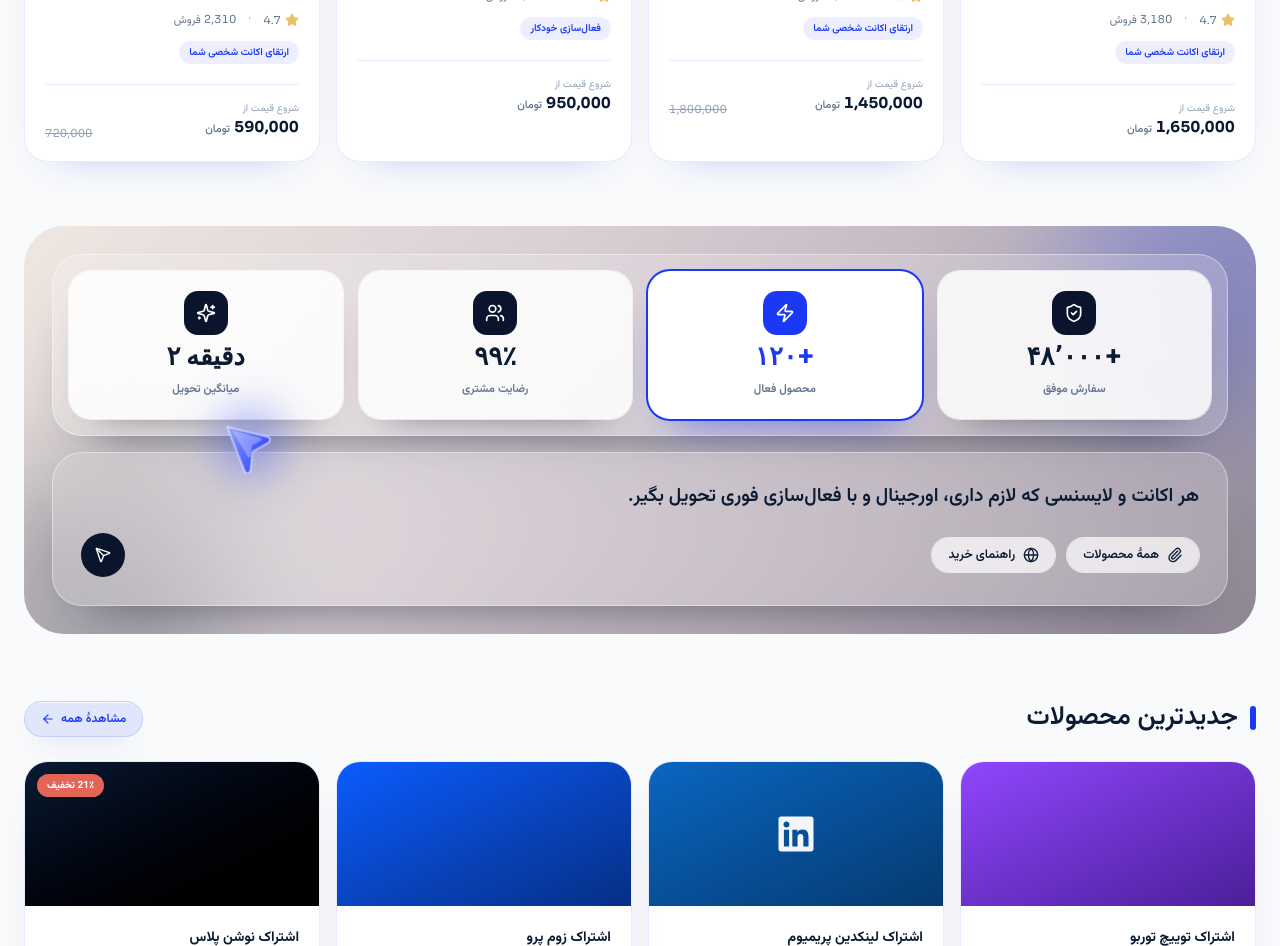
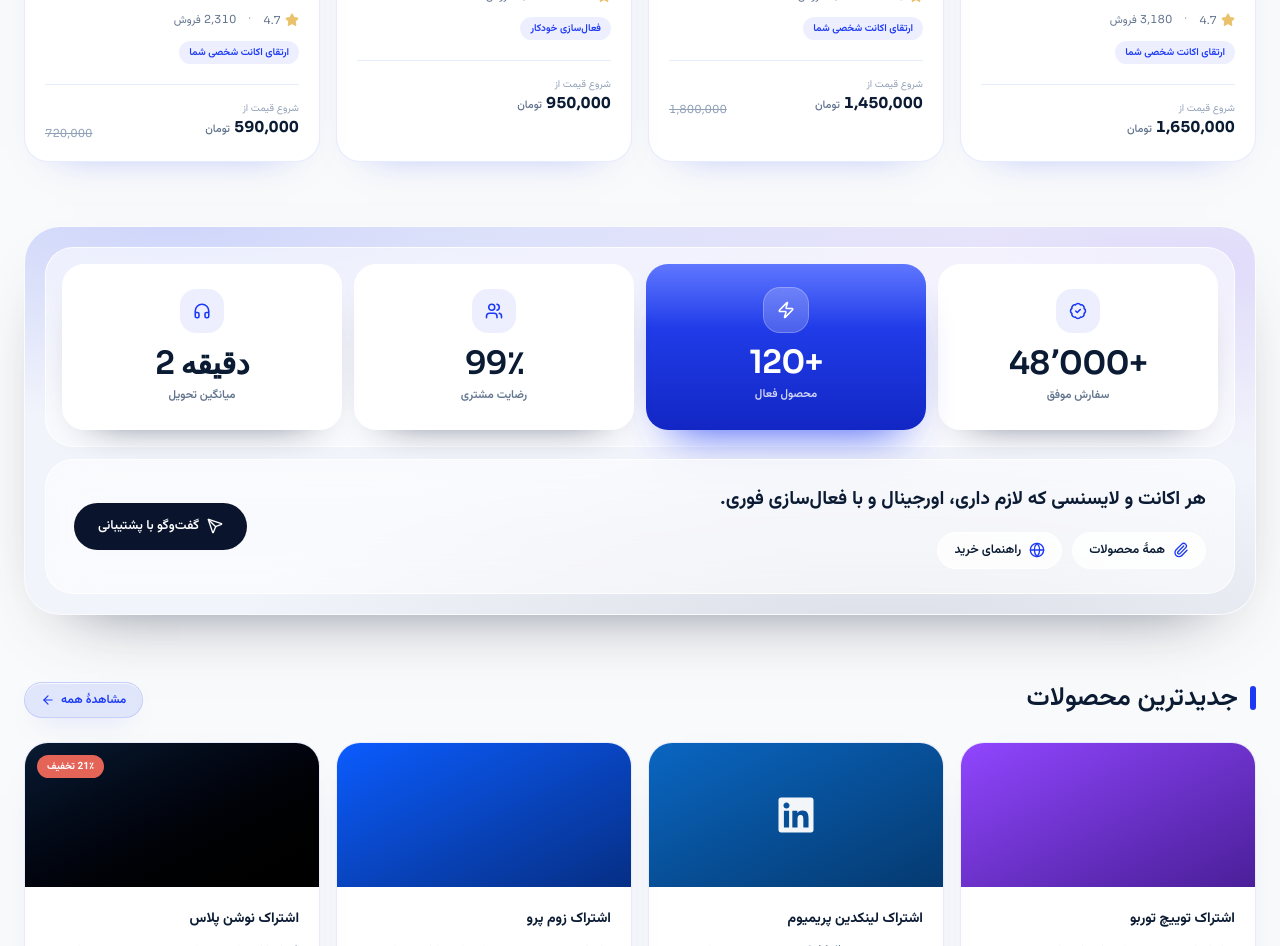
Before and after one commit to hesaamhub/echshop, a Next.js app: page / in a window 1280 px wide. Shown: the part 2320-3266 px from the top of the page. Built offline with nearby package versions, Linux system fonts and the light colour scheme; some icons are missing.

Commit message:
style: ارتقای طراحی پنل آمار + اعداد لاتین

```diff
--- a/src/app/page.tsx
+++ b/src/app/page.tsx
@@ -1,11 +1,11 @@
 import Link from "next/link"
 import {
   ArrowLeft,
+  BadgeCheck,
   Globe,
+  Headphones,
   Paperclip,
   Send,
-  ShieldCheck,
-  Sparkles,
   Users,
   Zap,
 } from "lucide-react"
@@ -28,7 +28,24 @@ const deckIds = new Set(
 )
 
 /** آیکون هر کاشی آمار */
-const statIcons = [ShieldCheck, Zap, Users, Sparkles]
+const statIcons = [BadgeCheck, Zap, Users, Headphones]
+
+/** تبدیل ارقام فارسی و عربی به لاتین */
+function latinDigits(value: string | number) {
+  const fa = "\u06f0\u06f1\u06f2\u06f3\u06f4\u06f5\u06f6\u06f7\u06f8\u06f9"
+  const ar = "\u0660\u0661\u0662\u0663\u0664\u0665\u0666\u0667\u0668\u0669"
+
+  return String(value)
+    .split("")
+    .map((char) => {
+      const faIndex = fa.indexOf(char)
+      if (faIndex > -1) return String(faIndex)
+      const arIndex = ar.indexOf(char)
+      if (arIndex > -1) return String(arIndex)
+      return char
+    })
+    .join("")
+}
 
 export default function HomePage() {
   // اکانت‌های پرکاربرد، بدون تکرار محصولات دک
@@ -112,7 +129,7 @@ export default function HomePage() {
                   <div className="mt-4 flex items-center justify-between text-[11px] text-slate-400">
                     <span>{faDate(post.publishedAt)}</span>
                     <span>
-                      <span className="num">{post.readMinutes}</span> دقیقه مطالعه
+                      <span className="font-latin">{latinDigits(post.readMinutes)}</span> دقیقه مطالعه
                     </span>
                   </div>
                 </div>
@@ -157,31 +174,23 @@ export default function HomePage() {
   )
 }
 
-/** پنل شیشه‌ای آمار: کاشی‌های سفید شناور روی شیشهٔ مات */
+/** پنل شیشه‌ای آمار */
 function StatsPanel() {
   return (
-    <div className="relative overflow-hidden rounded-[40px] p-4 md:p-7">
-      {/* پس‌زمینهٔ گرادیانی نرم */}
+    <div className="relative overflow-hidden rounded-[36px] border border-white/70 bg-[#f2f4fb] p-3 shadow-[0_30px_70px_-50px_rgba(10,21,45,0.8)] md:p-5">
+      {/* پس‌زمینهٔ مش رنگی نرم */}
       <div
-        className="absolute inset-0"
+        className="pointer-events-none absolute inset-0"
         style={{
           background:
-            "linear-gradient(135deg, #efe7e1 0%, #d8cfd4 35%, #b9aeb8 68%, #8f8794 100%)",
+            "radial-gradient(120% 90% at 12% 0%, rgba(27,57,245,0.16) 0%, rgba(27,57,245,0) 55%), radial-gradient(100% 80% at 95% 10%, rgba(129,88,245,0.16) 0%, rgba(129,88,245,0) 60%), radial-gradient(90% 90% at 70% 110%, rgba(10,21,45,0.10) 0%, rgba(10,21,45,0) 60%)",
         }}
-        aria-hidden
-      />
-      <div
-        className="absolute -right-24 -top-24 h-72 w-72 rounded-full bg-[#1b39f5]/25 blur-3xl"
-        aria-hidden
-      />
-      <div
-        className="absolute -bottom-28 -left-20 h-72 w-72 rounded-full bg-[#0a152d]/25 blur-3xl"
         aria-hidden
       />
 
       {/* پنل بالا: کاشی‌های آمار */}
-      <div className="relative rounded-[30px] border border-white/40 bg-white/20 p-3 shadow-[0_30px_60px_-40px_rgba(10,21,45,0.7)] backdrop-blur-2xl md:p-4">
-        <div className="grid grid-cols-2 gap-3 md:grid-cols-4 md:gap-4">
+      <div className="relative rounded-[28px] border border-white/80 bg-white/55 p-3 backdrop-blur-xl md:p-4">
+        <div className="grid grid-cols-2 gap-3 md:grid-cols-4">
           {siteContent.stats.map((stat, index) => {
             const Icon = statIcons[index % statIcons.length]
             const featured = index === 1
@@ -189,91 +198,82 @@ function StatsPanel() {
             return (
               <div
                 key={stat.label}
-                className={`group relative flex flex-col items-center gap-2 rounded-[22px] px-3 py-5 text-center transition-all duration-500 hover:-translate-y-1 ${
+                className={`group relative overflow-hidden rounded-[22px] px-4 py-6 text-center transition-all duration-500 hover:-translate-y-1 ${
                   featured
-                    ? "bg-white shadow-[0_22px_44px_-26px_rgba(27,57,245,0.75)] ring-2 ring-[#1b39f5]"
-                    : "bg-white/85 shadow-[0_18px_38px_-30px_rgba(10,21,45,0.8)] ring-1 ring-white/70 hover:bg-white"
+                    ? "bg-gradient-to-b from-[#2a49ff] to-[#1226c4] shadow-[0_26px_46px_-26px_rgba(27,57,245,0.9)]"
+                    : "border border-white bg-white shadow-[0_18px_40px_-32px_rgba(10,21,45,0.9)]"
                 }`}
               >
+                {featured ? (
                   <span
-                  className={`grid h-11 w-11 place-items-center rounded-[14px] transition-colors duration-500 ${
-                    featured ? "bg-[#1b39f5] text-white" : "bg-[#0a152d] text-white group-hover:bg-[#1b39f5]"
+                    className="pointer-events-none absolute inset-x-0 top-0 h-16 bg-gradient-to-b from-white/25 to-transparent"
+                    aria-hidden
+                  />
+                ) : null}
+
+                <span
+                  className={`relative mx-auto grid h-11 w-11 place-items-center rounded-2xl transition-all duration-500 ${
+                    featured
+                      ? "bg-white/20 text-white ring-1 ring-white/40"
+                      : "bg-[#1b39f5]/8 text-[#1b39f5] group-hover:bg-[#1b39f5] group-hover:text-white"
                   }`}
                 >
-                  <Icon className="h-5 w-5" />
+                  <Icon className="h-[18px] w-[18px]" strokeWidth={2.1} />
                 </span>
-                <span
-                  className={`num text-[22px] font-bold leading-7 md:text-[26px] ${
-                    featured ? "text-[#1b39f5]" : "text-[#0a1b33]"
+
+                <div
+                  className={`font-latin relative mt-3 font-display text-[28px] font-semibold leading-9 tracking-tight md:text-[32px] ${
+                    featured ? "text-white" : "text-[#0a1b33]"
+                  }`}
+                  dir="ltr"
+                >
+                  {latinDigits(stat.value)}
+                </div>
+
+                <div
+                  className={`relative mt-1 text-[11.5px] font-semibold leading-5 ${
+                    featured ? "text-white/80" : "text-slate-500"
                   }`}
                 >
-                  {stat.value}
-                </span>
-                <span className="text-[11.5px] font-semibold leading-5 text-slate-500">
                   {stat.label}
-                </span>
+                </div>
               </div>
             )
           })}
         </div>
       </div>
 
-      {/* نشانگر شیشه‌ای شناور بین دو پنل */}
-      <span
-        className="pointer-events-none absolute left-[16%] top-[46%] z-20 hidden -rotate-12 md:block"
-        aria-hidden
-      >
-        <span className="absolute inset-0 rounded-full bg-[#1b39f5]/50 blur-xl" />
-        <svg width="58" height="58" viewBox="0 0 58 58" fill="none">
-          <defs>
-            <linearGradient id="cursorGrad" x1="0" y1="0" x2="1" y2="1">
-              <stop offset="0%" stopColor="#b7c1ff" />
-              <stop offset="55%" stopColor="#5b6dfa" />
-              <stop offset="100%" stopColor="#1b39f5" />
-            </linearGradient>
-          </defs>
-          <path
-            d="M10 8.5 47.5 26.5c2.6 1.3 2.4 5.1-.3 6L31 37.7c-.9.3-1.6 1-1.9 1.9l-5.2 16.2c-.9 2.7-4.7 2.9-6 .3L10 8.5Z"
-            fill="url(#cursorGrad)"
-            stroke="rgba(255,255,255,0.75)"
-            strokeWidth="2"
-            strokeLinejoin="round"
-          />
-          <path
-            d="M14 13 40 26c1.3.7 1.2 2.6-.2 3l-9 2.6c-.4.1-.8.5-.9 1L27 42c-.4 1.4-2.4 1.5-3 .2L14 13Z"
-            fill="rgba(255,255,255,0.45)"
-          />
-        </svg>
-      </span>
-
       {/* پنل پایین: پیام و اقدام‌ها */}
-      <div className="relative mt-3 rounded-[30px] border border-white/40 bg-white/20 px-5 py-6 shadow-[0_30px_60px_-40px_rgba(10,21,45,0.7)] backdrop-blur-2xl md:mt-4 md:px-7 md:py-7">
-        <p className="max-w-xl text-[16px] font-semibold leading-8 text-[#0a1b33] md:text-[19px]">
-          هر اکانت و لایسنسی که لازم داری، اورجینال و با فعال‌سازی فوری تحویل بگیر.
+      <div className="relative mt-3 flex flex-col gap-5 rounded-[28px] border border-white/80 bg-white/55 px-5 py-6 backdrop-blur-xl md:flex-row md:items-center md:justify-between md:px-7">
+        <div>
+          <p className="text-[16px] font-bold leading-8 text-[#0a1b33] md:text-[19px]">
+            هر اکانت و لایسنسی که لازم داری، اورجینال و با فعال‌سازی فوری.
           </p>
-        <div className="mt-5 flex flex-wrap items-center gap-3">
+          <div className="mt-4 flex flex-wrap items-center gap-2.5">
             <Link
               href="/products"
-            className="inline-flex items-center gap-2 rounded-full bg-white/70 px-4 py-2 text-[12.5px] font-semibold text-[#0a1b33] ring-1 ring-white/70 transition-all hover:-translate-y-0.5 hover:bg-white"
+              className="inline-flex items-center gap-2 rounded-full border border-white bg-white/80 px-4 py-2 text-[12.5px] font-semibold text-[#0a1b33] shadow-[0_10px_24px_-20px_rgba(10,21,45,0.9)] transition-all hover:-translate-y-0.5 hover:bg-white"
             >
-            <Paperclip className="h-4 w-4" />
+              <Paperclip className="h-4 w-4 text-[#1b39f5]" />
               همهٔ محصولات
             </Link>
             <Link
               href="/blog"
-            className="inline-flex items-center gap-2 rounded-full bg-white/70 px-4 py-2 text-[12.5px] font-semibold text-[#0a1b33] ring-1 ring-white/70 transition-all hover:-translate-y-0.5 hover:bg-white"
+              className="inline-flex items-center gap-2 rounded-full border border-white bg-white/80 px-4 py-2 text-[12.5px] font-semibold text-[#0a1b33] shadow-[0_10px_24px_-20px_rgba(10,21,45,0.9)] transition-all hover:-translate-y-0.5 hover:bg-white"
             >
-            <Globe className="h-4 w-4" />
+              <Globe className="h-4 w-4 text-[#1b39f5]" />
               راهنمای خرید
             </Link>
+          </div>
+        </div>
+
         <Link
           href="/contact"
-            aria-label="تماس با پشتیبانی"
-            className="mr-auto grid h-11 w-11 place-items-center rounded-full bg-[#0a152d] text-white transition-all duration-500 hover:scale-105 hover:bg-[#1b39f5]"
+          className="inline-flex shrink-0 items-center justify-center gap-2 rounded-full bg-[#0a152d] px-6 py-3.5 text-[13px] font-semibold text-white shadow-[0_20px_40px_-24px_rgba(10,21,45,1)] transition-all duration-500 hover:-translate-y-0.5 hover:bg-[#1b39f5]"
         >
           <Send className="h-4 w-4 -scale-x-100" />
+          گفت‌وگو با پشتیبانی
         </Link>
-        </div>
       </div>
     </div>
   )
```
Lines whose indentation alone changed are shown as unchanged.
